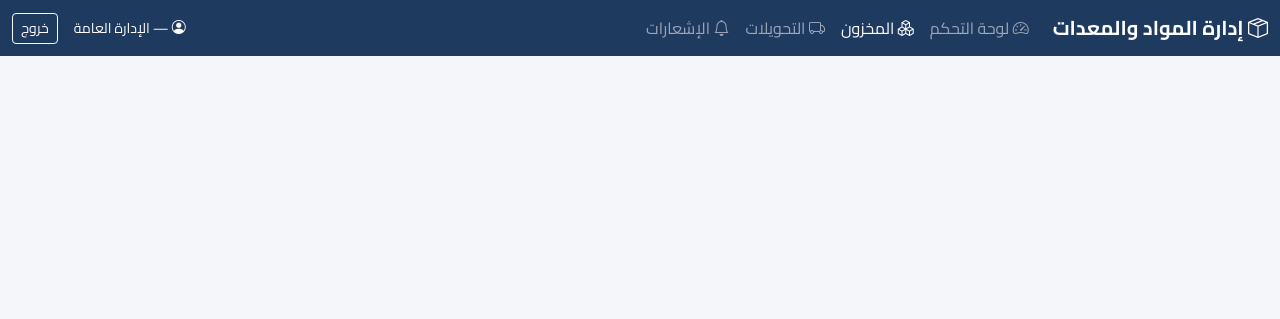
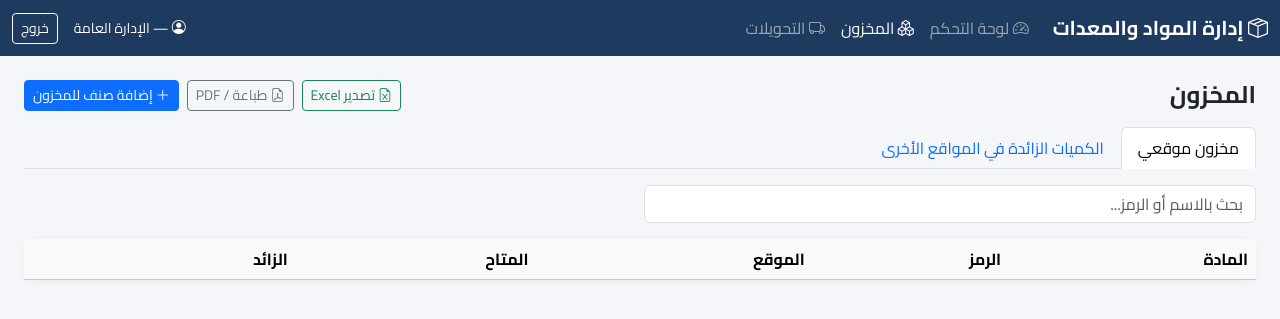
Before and after one commit to qwermoaid17-arch/material-equipment-management-system, a Django app: template ss/templates/syst/inventory.html in a window 1280 px wide. Shown: the top 319 px of the page. Run offline with Django 5.2, Linux system fonts and the light colour scheme; the template is opened without the code that fills it, so the values that code supplies are empty.

Commit message:
edit base and inventor

```diff
--- a/ss/templates/syst/base.html
+++ b/ss/templates/syst/base.html
@@ -94,8 +94,8 @@
 <script src="https://cdn.jsdelivr.net/npm/bootstrap@5.3.3/dist/js/bootstrap.bundle.min.js"></script>
 <script>
 const ME = {
-  role: "{{ request.user.role }}",
-  site: {{ request.user.site_id|default:"null" }},
+  role: "{{ request.user.role|default:'' }}",
+  site: {% if request.user.site_id %}{{ request.user.site_id }}{% else %}null{% endif %},
   isSuper: {% if request.user.is_superuser or request.user.role == 'SUPER_ADMIN' %}true{% else %}false{% endif %}
 };
 function getCsrf(){
--- a/ss/templates/syst/inventory.html
+++ b/ss/templates/syst/inventory.html
@@ -1,164 +1,129 @@
-{% load static %}<!doctype html>
-<html lang="ar" dir="rtl">
-<head>
-  <meta charset="utf-8">
-  <meta name="viewport" content="width=device-width, initial-scale=1">
-  <meta name="csrf" content="{{ csrf_token }}">
-  <title>{% block title %}النظام{% endblock %} | إدارة المواد والمعدات</title>
-  <link href="https://cdn.jsdelivr.net/npm/bootstrap@5.3.3/dist/css/bootstrap.rtl.min.css" rel="stylesheet">
-  <link href="https://cdn.jsdelivr.net/npm/bootstrap-icons@1.11.3/font/bootstrap-icons.min.css" rel="stylesheet">
-  <link href="https://fonts.googleapis.com/css2?family=Cairo:wght@400;600;700&display=swap" rel="stylesheet">
-  <style>
-    body{font-family:'Cairo',sans-serif;background:#f4f6f9}
-    .navbar{background:#1f3a5f}
-    .stat-card{border:0;border-radius:14px;box-shadow:0 2px 8px rgba(0,0,0,.06)}
-    .stat-card .icon{width:52px;height:52px;border-radius:12px;display:flex;align-items:center;justify-content:center;font-size:1.6rem}
-    .card{border:0;border-radius:14px;box-shadow:0 2px 8px rgba(0,0,0,.05)}
-    .print-only{display:none}
-    @page{size:A4;margin:14mm 12mm 18mm;@bottom-center{content:"صفحة " counter(page) " من " counter(pages);font-size:10px;color:#555}}
-    @media print{
-      body{background:#fff!important;font-size:12px}
-      .navbar,.no-print,.btn,.toast-container,.modal,.nav-tabs{display:none!important}
-      .print-only{display:block!important}
-      main{padding:0!important}
-      .card{box-shadow:none!important;border:0!important}
-      .table-responsive{overflow:visible!important}
-      .table{font-size:11px}
-      .table th,.table td{border:1px solid #999!important;padding:4px 6px!important}
-      .table th{background:#e9ecef!important;-webkit-print-color-adjust:exact;print-color-adjust:exact}
-      thead{display:table-header-group} tr{page-break-inside:avoid}
-      .badge{background:none!important;color:#000!important;border:1px solid #666;font-weight:400}
-      .report-header{border-bottom:2px solid #1f3a5f;margin-bottom:12px;padding-bottom:8px}
-      .logo-box{width:56px;height:56px;border:2px solid #1f3a5f;border-radius:10px;font-size:30px;color:#1f3a5f;display:flex;align-items:center;justify-content:center}
-      .filters{font-size:12px;text-align:center;background:#f1f3f5!important;padding:5px;border-radius:4px;-webkit-print-color-adjust:exact;print-color-adjust:exact}
-      .signatures{margin-top:40px;page-break-inside:avoid}
-      .signatures td{width:25%;text-align:center;padding:0 8px}
-      .sig-line{border-bottom:1px dotted #000;height:42px}
-    }
-  </style>
-</head>
-<body>
-<nav class="navbar navbar-expand-lg navbar-dark sticky-top">
-  <div class="container-fluid">
-    <a class="navbar-brand fw-bold" href="{% url 'dashboard' %}"><i class="bi bi-box-seam"></i> إدارة المواد والمعدات</a>
-    <button class="navbar-toggler" data-bs-toggle="collapse" data-bs-target="#nav"><span class="navbar-toggler-icon"></span></button>
-    <div class="collapse navbar-collapse" id="nav">
-      <ul class="navbar-nav me-auto">
-        <li class="nav-item"><a class="nav-link {% if request.path == '/' or 'dashboard' in request.path %}active{% endif %}" href="{% url 'dashboard' %}"><i class="bi bi-speedometer2"></i> لوحة التحكم</a></li>
-        <li class="nav-item"><a class="nav-link {% if 'inventory' in request.path %}active{% endif %}" href="{% url 'inventory' %}"><i class="bi bi-boxes"></i> المخزون</a></li>
-        <li class="nav-item"><a class="nav-link {% if 'transfers' in request.path %}active{% endif %}" href="{% url 'transfers' %}"><i class="bi bi-truck"></i> التحويلات</a></li>
-        <li class="nav-item"><a class="nav-link {% if 'notifications' in request.path %}active{% endif %}" href="{% url 'notifications' %}"><i class="bi bi-bell"></i> الإشعارات <span id="notifBadge" class="badge bg-danger d-none">0</span></a></li>
-        {% if request.user.is_superuser or request.user.is_staff %}
-        <li class="nav-item"><a class="nav-link" href="/admin/" target="_blank"><i class="bi bi-gear"></i> الإدارة</a></li>
-        {% endif %}
-      </ul>
-      <div class="d-flex align-items-center text-white gap-3">
-        <span class="small"><i class="bi bi-person-circle"></i> {{ request.user.username }}
-          {% if request.user.site %}— {{ request.user.site.name }}{% else %}— الإدارة العامة{% endif %}</span>
-        <form method="post" action="{% url 'logout' %}" class="m-0">{% csrf_token %}
-          <button class="btn btn-sm btn-outline-light">خروج</button></form>
-      </div>
+{% extends 'syst/base.html' %}
+{% block title %}المخزون{% endblock %}
+{% block report_title %}تقرير المخزون والجرد{% endblock %}
+{% block content %}
+<div class="d-flex flex-wrap justify-content-between align-items-center gap-2 mb-3">
+  <h4 class="fw-bold m-0">المخزون</h4>
+  <div class="d-flex gap-2 no-print">
+    <button class="btn btn-outline-success btn-sm" onclick="doExport()"><i class="bi bi-file-earmark-excel"></i> تصدير Excel</button>
+    <button class="btn btn-outline-secondary btn-sm" onclick="window.print()"><i class="bi bi-file-earmark-pdf"></i> طباعة / PDF</button>
+    <button class="btn btn-primary btn-sm" onclick="openForm()"><i class="bi bi-plus-lg"></i> إضافة صنف للمخزون</button>
+  </div>
+</div>
+
+<ul class="nav nav-tabs mb-3 no-print">
+  <li class="nav-item"><button class="nav-link active" data-bs-toggle="tab" data-bs-target="#tabMine">{% if request.user.role == 'SUPER_ADMIN' %}كل المخزون{% else %}مخزون موقعي{% endif %}</button></li>
+  <li class="nav-item"><button class="nav-link" data-bs-toggle="tab" data-bs-target="#tabSurplus">الكميات الزائدة في المواقع الأخرى</button></li>
+</ul>
+
+<div class="tab-content">
+  <div class="tab-pane fade show active" id="tabMine">
+    <div class="row g-2 mb-3 no-print">
+      <div class="col-md-6"><input id="q" class="form-control" placeholder="بحث بالاسم أو الرمز..." oninput="render()"></div>
+      {% if request.user.role == 'SUPER_ADMIN' %}
+      <div class="col-md-4"><select id="fSite" class="form-select" onchange="render()"><option value="">كل المواقع</option></select></div>
+      {% endif %}
     </div>
+    <div class="card"><div class="table-responsive"><table class="table table-hover align-middle mb-0">
+      <thead class="table-light"><tr><th>المادة</th><th>الرمز</th><th>الموقع</th><th>المتاح</th><th>الزائد</th><th class="no-print"></th></tr></thead>
+      <tbody id="rows"></tbody></table></div></div>
   </div>
-</nav>
 
-<main class="container-fluid py-4 px-3 px-md-4">
-<div class="print-only report-header">
-  <div class="d-flex align-items-center justify-content-between">
-    <div class="d-flex align-items-center gap-3">
-      <!-- الشعار: استبدل السطر التالي بـ <img src="{% static 'logo.png' %}" height="56"> عند توفر الشعار -->
-      <div class="logo-box"><i class="bi bi-box-seam"></i></div>
-      <div><div class="fs-5 fw-bold">اسم الشركة / المؤسسة</div><div class="small">نظام إدارة المواد والمعدات</div></div>
+  <div class="tab-pane fade" id="tabSurplus">
+    <div class="card"><div class="table-responsive"><table class="table table-hover align-middle mb-0">
+      <thead class="table-light"><tr><th>المادة</th><th>الرمز</th><th>الموقع</th><th>الكمية الزائدة</th><th></th></tr></thead>
+      <tbody id="surRows"></tbody></table></div></div>
+  </div>
+</div>
+
+<div class="modal fade" id="mdl"><div class="modal-dialog"><div class="modal-content">
+  <div class="modal-header"><h5 class="modal-title" id="mTitle">إضافة صنف</h5><button class="btn-close" data-bs-dismiss="modal"></button></div>
+  <div class="modal-body">
+    <input type="hidden" id="fId">
+    {% if request.user.role == 'SUPER_ADMIN' %}
+    <div class="mb-3"><label class="form-label">الموقع</label><select id="fSiteSel" class="form-select"></select></div>
+    {% endif %}
+    <div class="mb-3"><label class="form-label">المادة / المعدة</label><select id="fItem" class="form-select"></select></div>
+    <div class="row">
+      <div class="col"><label class="form-label">الكمية المتاحة</label><input type="number" min="0" id="fAvail" class="form-control" value="0"></div>
+      <div class="col"><label class="form-label">الكمية الزائدة للطلب</label><input type="number" min="0" id="fSurp" class="form-control" value="0"></div>
     </div>
-    <div class="small">
-      <div>تاريخ الاستخراج: <b id="printDate"></b></div>
-      <div>الموظف: <b>{{ request.user.username }}</b> — {% if request.user.site %}{{ request.user.site.name }}{% else %}الإدارة العامة{% endif %}</div>
-    </div>
+    <div class="form-text">الكمية الزائدة هي ما يُعرض على المواقع الأخرى، ويجب ألا تتجاوز المتاحة.</div>
   </div>
-  <h4 class="text-center fw-bold my-3">{% block report_title %}تقرير{% endblock %}</h4>
-  <div id="printFilters" class="filters"></div>
-</div>
-{% block content %}{% endblock %}
-<div class="print-only signatures">
-  <table class="w-100"><tr>
-    <td><div class="fw-bold">إعداد</div><div class="small">{{ request.user.username }}</div><div class="sig-line"></div><small>التوقيع</small></td>
-    <td><div class="fw-bold">مراجعة</div><div class="small">&nbsp;</div><div class="sig-line"></div><small>التوقيع</small></td>
-    <td><div class="fw-bold">اعتماد مدير الموقع / المخزن</div><div class="small">&nbsp;</div><div class="sig-line"></div><small>التوقيع</small></td>
-    <td><div class="fw-bold">اعتماد الإدارة العامة</div><div class="small">&nbsp;</div><div class="sig-line"></div><small>التوقيع</small></td>
-  </tr></table>
-  <div class="text-center small mt-3 text-muted">صدر هذا التقرير آلياً من نظام إدارة المواد والمعدات</div>
-</div>
-</main>
+  <div class="modal-footer"><button class="btn btn-secondary" data-bs-dismiss="modal">إلغاء</button>
+    <button class="btn btn-primary" onclick="save()">حفظ</button></div>
+</div></div></div>
+{% endblock %}
+{% block scripts %}
+<script>
+let INV = [], SUR = [], ITEMS = [], SITES = [];
+const modal = new bootstrap.Modal('#mdl');
 
-<div class="toast-container position-fixed bottom-0 start-0 p-3" id="toasts"></div>
+async function load(){
+  try{
+    [INV, SUR, ITEMS, SITES] = await Promise.all([apiList('/api/inventory/'), api('/api/inventory/surplus/'),
+                                                  apiList('/api/items/'), apiList('/api/sites/')]);
+    fItem.innerHTML = ITEMS.map(i=>`<option value="${i.id}">${esc(i.name)} (${esc(i.sku)})</option>`).join('');
+    const so = SITES.map(s=>`<option value="${s.id}">${esc(s.name)}</option>`).join('');
+    if(ME.isSuper){ fSiteSel.innerHTML = so; fSite.innerHTML = '<option value="">كل المواقع</option>' + so; }
+    render();
+  }catch(e){ toast(errText(e),'danger'); }
+}
+function filtered(){
+  const t = q.value.trim().toLowerCase(), s = ME.isSuper ? fSite.value : '';
+  return INV.filter(x => (!t || x.item_name.toLowerCase().includes(t) || x.item_sku.toLowerCase().includes(t)) && (!s || x.site == s));
+}
+function render(){
+  rows.innerHTML = filtered().map(x => `<tr><td>${esc(x.item_name)} <small class="text-muted">(${esc(x.item_unit)})</small></td>
+    <td>${esc(x.item_sku)}</td><td>${esc(x.site_name)}</td><td>${x.quantity_available}</td>
+    <td>${x.quantity_surplus ? `<span class="badge bg-success">${x.quantity_surplus}</span>` : '0'}</td>
+    <td class="text-end no-print"><button class="btn btn-sm btn-outline-primary" onclick="openForm(${x.id})"><i class="bi bi-pencil"></i></button>
+    ${ME.isSuper ? `<button class="btn btn-sm btn-outline-danger" onclick="del(${x.id})"><i class="bi bi-trash"></i></button>` : ''}</td></tr>`).join('')
+    || '<tr><td colspan="6" class="text-center text-muted py-4">لا توجد بيانات</td></tr>';
 
-<script src="https://cdn.jsdelivr.net/npm/bootstrap@5.3.3/dist/js/bootstrap.bundle.min.js"></script>
-<script>
-const ME = {
-  role: "{{ request.user.role }}",
-  site: {{ request.user.site_id|default:"null" }},
-  isSuper: {% if request.user.is_superuser or request.user.role == 'SUPER_ADMIN' %}true{% else %}false{% endif %}
-};
-function getCsrf(){
-  const m = document.cookie.match(/(?:^|;\s*)csrftoken=([^;]+)/);
-  return m ? decodeURIComponent(m[1]) : document.querySelector('meta[name=csrf]').content;
+  surRows.innerHTML = SUR.map(x => `<tr><td>${esc(x.item_name)}</td><td>${esc(x.item_sku)}</td><td>${esc(x.site_name)}</td>
+    <td><span class="badge bg-success">${x.quantity_surplus} ${esc(x.item_unit)}</span></td>
+    <td><a class="btn btn-sm btn-primary" href="/transfers/?item=${x.item}&source=${x.site}">طلب هذه الكمية</a></td></tr>`).join('')
+    || '<tr><td colspan="5" class="text-center text-muted py-4">لا توجد كميات زائدة معروضة</td></tr>';
 }
-
-async function api(url, method='GET', body=null){
-  const r = await fetch(url, {
-    method, credentials:'same-origin',
-    headers:{'Content-Type':'application/json','X-CSRFToken':getCsrf()},
-    body: body ? JSON.stringify(body) : undefined
-  });
-  let d = null; try{ d = await r.json(); }catch(e){}
-  if(!r.ok) throw d || {detail:'حدث خطأ غير متوقع'};
-  return d;
+function openForm(id){
+  const x = INV.find(i => i.id === id);
+  mTitle.textContent = x ? 'تعديل المخزون' : 'إضافة صنف للمخزون';
+  fId.value = x ? x.id : ''; fItem.value = x ? x.item : ITEMS[0]?.id; fItem.disabled = !!x;
+  fAvail.value = x ? x.quantity_available : 0; fSurp.value = x ? x.quantity_surplus : 0;
+  if(ME.isSuper){ fSiteSel.value = x ? x.site : SITES[0]?.id; fSiteSel.disabled = !!x; }
+  modal.show();
 }
-async function apiList(url){ const d = await api(url); return Array.isArray(d) ? d : (d.results || []); }
-
-function errText(e){
-  if(typeof e === 'string') return e;
-  if(Array.isArray(e)) return e.join(' ');
-  if(e && e.detail) return e.detail;
-  return Object.values(e||{}).map(v => Array.isArray(v) ? v.join(' ') : v).join(' — ') || 'حدث خطأ';
+async function save(){
+  const avail = +fAvail.value, surp = +fSurp.value;
+  if(surp > avail) return toast('الكمية الزائدة أكبر من المتاحة','warning');
+  const data = {quantity_available: avail, quantity_surplus: surp};
+  try{
+    if(fId.value) await api(`/api/inventory/${fId.value}/`, 'PATCH', data);
+    else { data.item = +fItem.value; if(ME.isSuper) data.site = +fSiteSel.value; await api('/api/inventory/', 'POST', data); }
+    modal.hide(); toast('تم الحفظ'); load();
+  }catch(e){ toast(errText(e),'danger'); }
 }
-function toast(msg, type='success'){
-  const el = document.createElement('div');
-  el.className = `toast align-items-center text-bg-${type} border-0`;
-  el.innerHTML = `<div class="d-flex"><div class="toast-body">${esc(msg)}</div><button class="btn-close btn-close-white m-auto me-2" data-bs-dismiss="toast"></button></div>`;
-  document.getElementById('toasts').appendChild(el);
-  const t = new bootstrap.Toast(el, {delay:4000}); t.show();
-  el.addEventListener('hidden.bs.toast', () => el.remove());
+async function del(id){
+  if(!confirm('حذف هذا السجل؟')) return;
+  try{ await api(`/api/inventory/${id}/`,'DELETE'); toast('تم الحذف'); load(); }catch(e){ toast(errText(e),'danger'); }
 }
-function esc(s){ return String(s ?? '').replace(/[&<>"']/g, c => ({'&':'&amp;','<':'&lt;','>':'&gt;','"':'&quot;',"'":'&#39;'}[c])); }
-function fmtDate(s){ return s ? new Date(s).toLocaleString('ar-LY',{dateStyle:'medium',timeStyle:'short'}) : ''; }
-
-const STATUS = {
-  PENDING:['بانتظار الموافقة','warning text-dark'], APPROVED:['مقبول','info text-dark'],
-  IN_TRANSIT:['جاري النقل','primary'], DELIVERED:['تم الاستلام','success'], REJECTED:['مرفوض','danger']
-};
-const statusBadge = s => `<span class="badge bg-${STATUS[s][1]}">${STATUS[s][0]}</span>`;
-
-function exportCSV(headers, rows, filename){
-  const q = v => `"${String(v ?? '').replace(/"/g,'""')}"`;
-  const csv = '\ufeff' + [headers, ...rows].map(r => r.map(q).join(',')).join('\r\n');
-  const a = document.createElement('a');
-  a.href = URL.createObjectURL(new Blob([csv], {type:'text/csv;charset=utf-8'}));
-  a.download = filename; a.click();
+function doExport(){
+  exportCSV(['المادة','الرمز','الموقع','الوحدة','المتاح','الزائد'],
+    filtered().map(x=>[x.item_name,x.item_sku,x.site_name,x.item_unit,x.quantity_available,x.quantity_surplus]), 'inventory.csv');
 }
-
-api('/api/notifications/').then(d => {
-  const n = (Array.isArray(d) ? d : d.results).filter(x => !x.is_read).length;
-  const b = document.getElementById('notifBadge');
-  if(n){ b.textContent = n; b.classList.remove('d-none'); }
-}).catch(()=>{});
-
-window.addEventListener('beforeprint', () => {
-  document.getElementById('printDate').textContent = new Date().toLocaleString('ar-LY',{dateStyle:'medium',timeStyle:'short'});
-  const f = (typeof getPrintFilters === 'function') ? getPrintFilters() : [];
-  document.getElementById('printFilters').innerHTML = f.map(x => `<span><b>${esc(x[0])}:</b> ${esc(x[1])}</span>`).join(' &nbsp;|&nbsp; ');
-});
+function getPrintFilters(){
+  const f = [];
+  if(document.querySelector('#tabSurplus.active')){
+    f.push(['القائمة', 'الكميات الزائدة المعروضة في المواقع الأخرى'], ['عدد السجلات', SUR.length]);
+    return f;
+  }
+  if(ME.isSuper && fSite.value) f.push(['الموقع', fSite.selectedOptions[0].text]);
+  if(q.value.trim()) f.push(['بحث', q.value.trim()]);
+  if(!f.length) f.push(['التصفية', ME.isSuper ? 'كل المواقع' : 'مخزون الموقع كاملاً']);
+  f.push(['عدد السجلات', filtered().length]);
+  return f;
+}
+load();
 </script>
-{% block scripts %}{% endblock %}
-</body>
-</html>
+{% endblock %}
```
